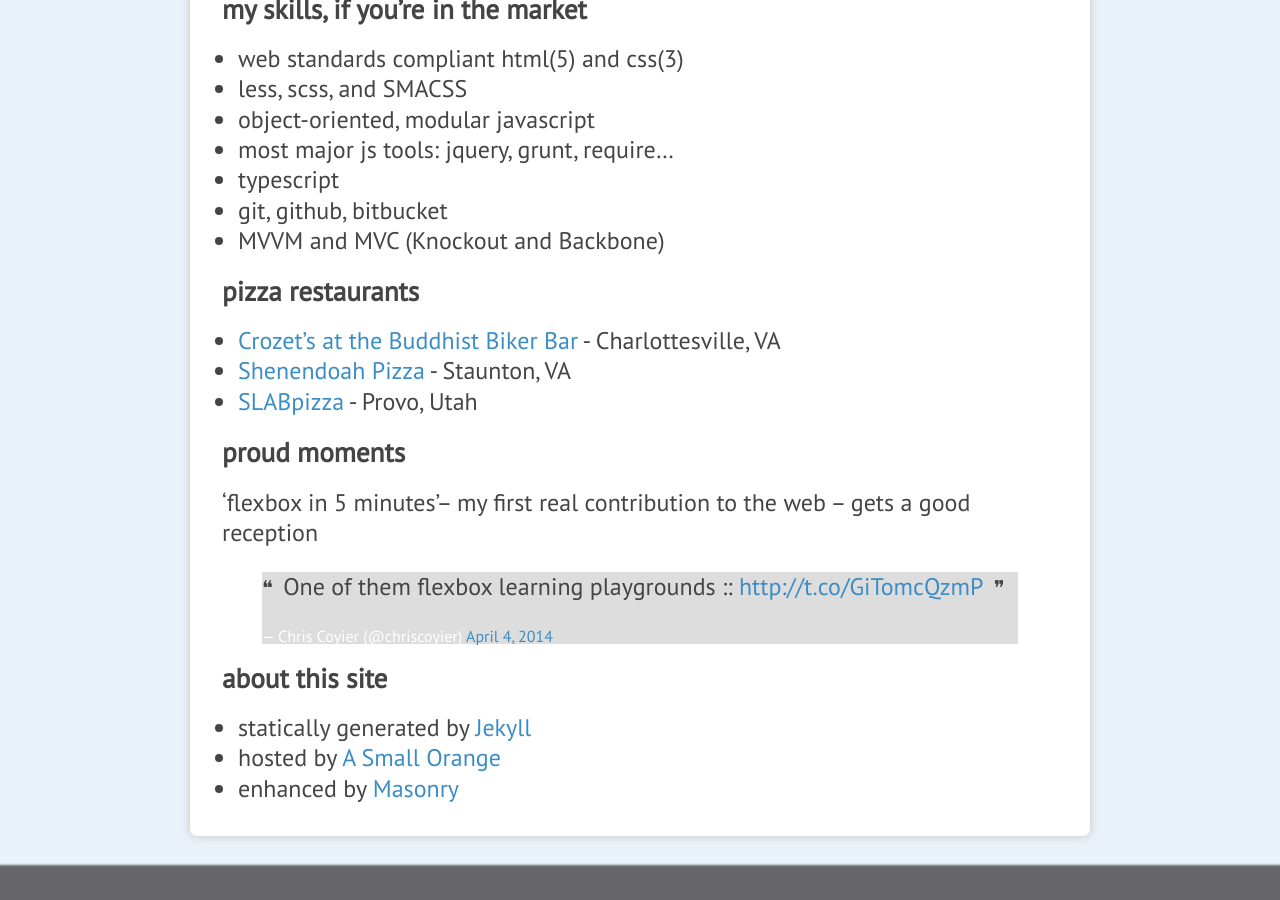
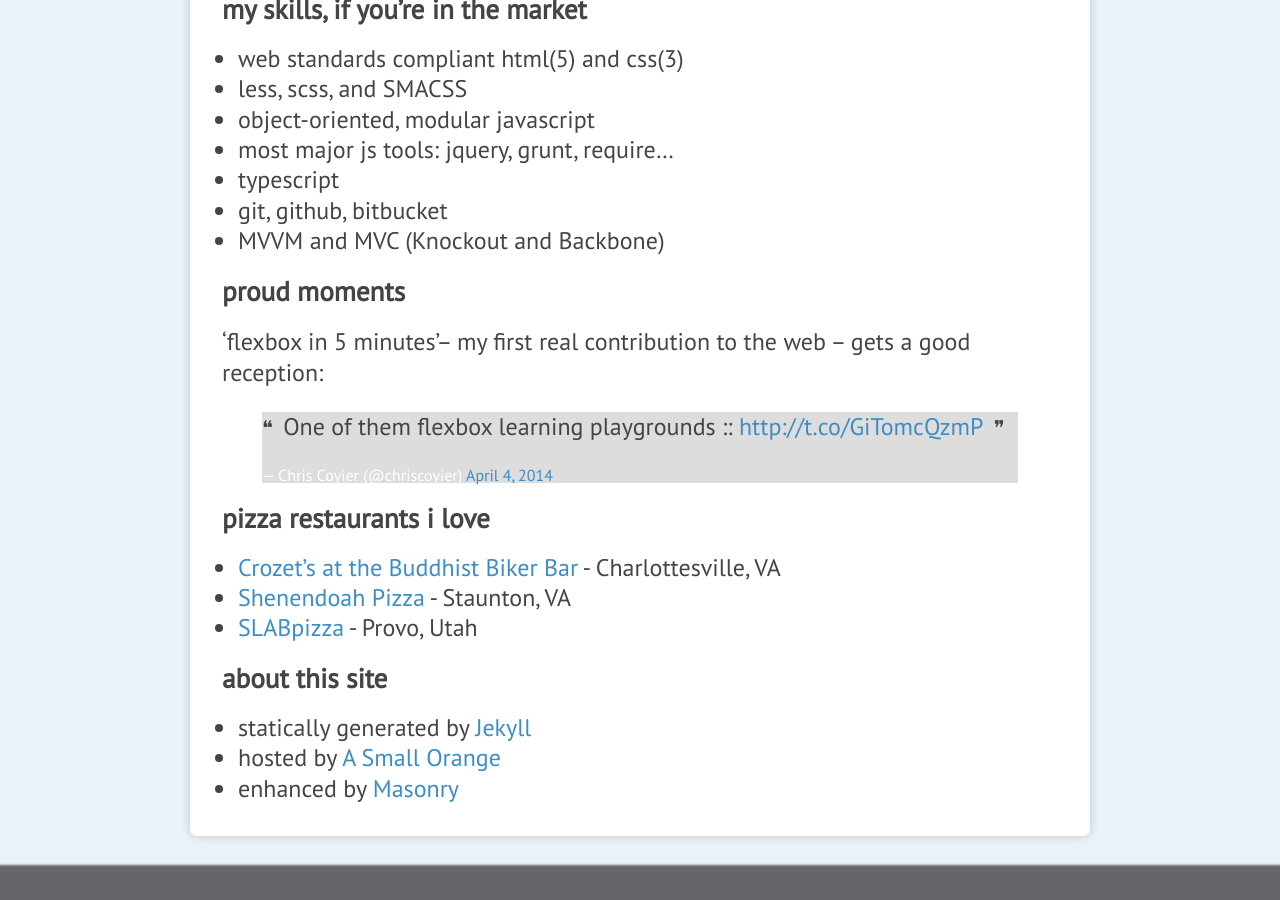
Before and after one commit to brycepj/devbryce-jekyll, a Jekyll site: the page built from about/index.md, in a window 1280 px wide and 900 px high, scrolled down 822 px. Built offline with Jekyll 4.4.1, drawn with Linux system fonts in a browser that asks for light colours; comment, search, counter and statistics services are not loaded.

Commit message:
update about

```diff
--- a/about/index.md
+++ b/about/index.md
@@ -27,18 +27,18 @@ Anyway, this blog is nothing too serious. It's where I share what I'm learning a
 - git, github, bitbucket
 - MVVM and MVC (Knockout and Backbone)
 
-## pizza restaurants
+## proud moments
+
+'flexbox in 5 minutes'-- my first real contribution to the web -- gets a good reception:
+
+<blockquote class="twitter-tweet" lang="en"><p>One of them flexbox learning playgrounds :: <a href="http://t.co/GiTomcQzmP">http://t.co/GiTomcQzmP</a></p>&mdash; Chris Coyier (@chriscoyier) <a href="https://twitter.com/chriscoyier/statuses/452165011884879873">April 4, 2014</a></blockquote>
+<script async src="//platform.twitter.com/widgets.js" charset="utf-8"></script>
+
+## pizza restaurants i love
 
 - [Crozet's at the Buddhist Biker Bar](http://cpbbb.com/) - Charlottesville, VA
 - [Shenendoah Pizza](http://www.shenandoahpizza.com/) - Staunton, VA
 - [SLABpizza](http://slabpizza.com/) - Provo, Utah
-
-## proud moments
-
-'flexbox in 5 minutes'-- my first real contribution to the web -- gets a good reception
-
-<blockquote class="twitter-tweet" lang="en"><p>One of them flexbox learning playgrounds :: <a href="http://t.co/GiTomcQzmP">http://t.co/GiTomcQzmP</a></p>&mdash; Chris Coyier (@chriscoyier) <a href="https://twitter.com/chriscoyier/statuses/452165011884879873">April 4, 2014</a></blockquote>
-<script async src="//platform.twitter.com/widgets.js" charset="utf-8"></script>
 
 ## about this site
 
```
